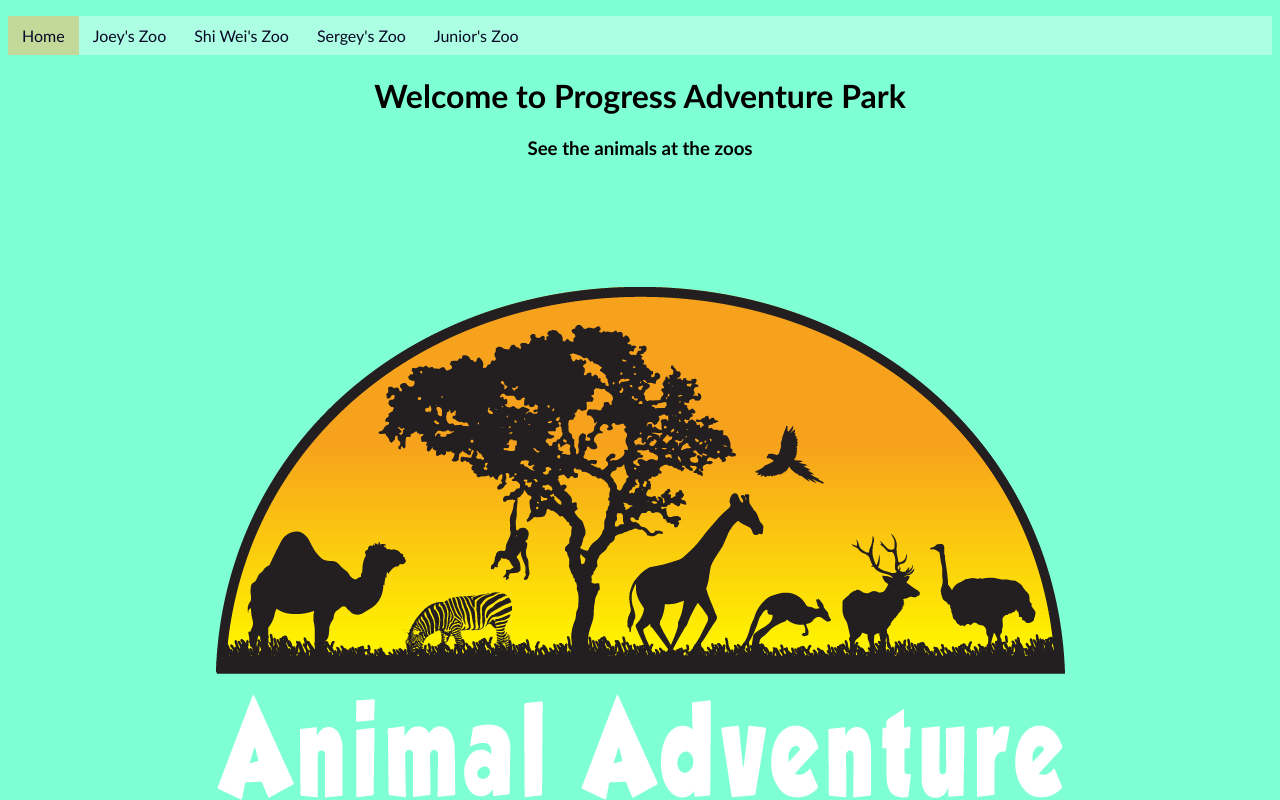
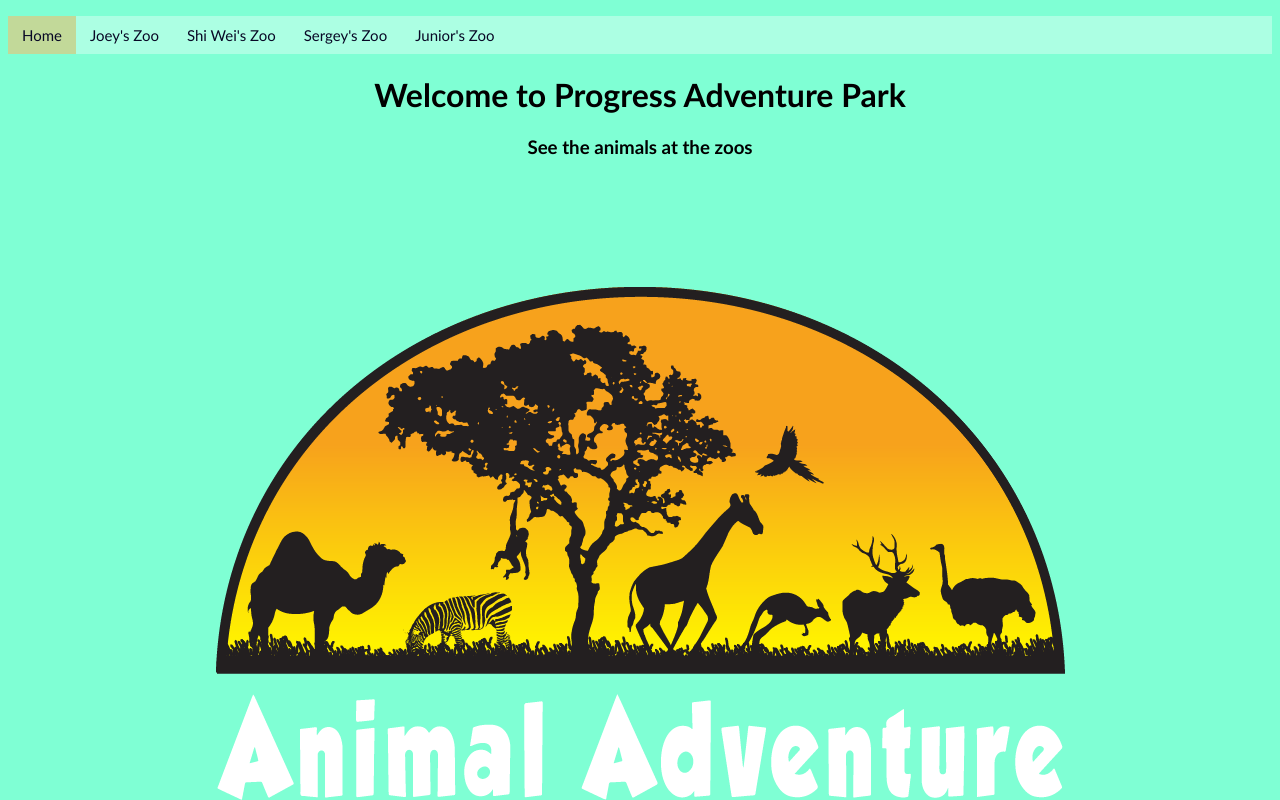
Before and after one commit to Huntercs39548group1/zoo, a plain HTML site: page index.html in a window 1280 px wide. Drawn offline with Linux system fonts and the light colour scheme.

Commit message:
Added font size and font

```diff
--- a/css/navbar.css
+++ b/css/navbar.css
@@ -13,6 +13,8 @@ li {
 }
 
 li a {
+    font-family: Gill Sans, sans-serif;
+    font-size: 15px;
     display: block;
     color: rgb(8, 8, 37);
     text-align: center;
```
